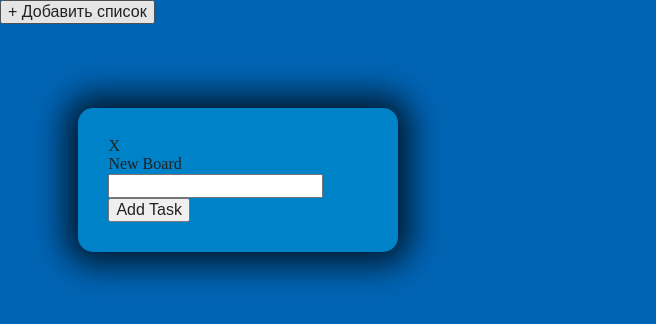
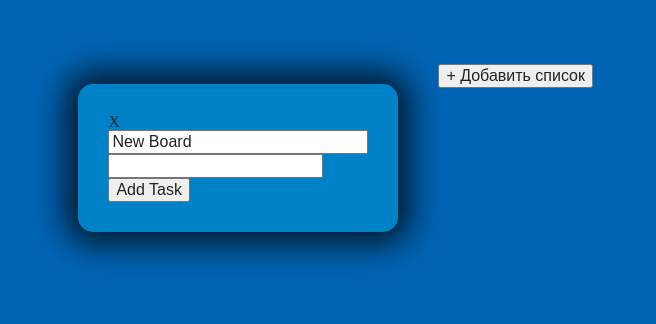
Before and after one commit to DarkOutX/task-manager, a React (Create React App) app: page / in a window 1280 px wide. Both pictures are taken after a click on the button "+ Добавить список". Shown: the top 324 px of the page, without its empty margins (0-656 px from the left). Built offline with nearby package versions, Linux system fonts and the light colour scheme.

Commit message:
Renaming boards

```diff
--- a/src/App.js
+++ b/src/App.js
@@ -1,12 +1,9 @@
 import './reset.css';
 import './App.scss';
 import Boards from './components/Boards.js';
-import BoardAdder from './components/BoardAdder.js';
-
 
 const App = () => (
   <div className="App">
-    <BoardAdder />
     <Boards />
   </div>
 )
--- a/src/App.scss
+++ b/src/App.scss
@@ -44,14 +44,15 @@ body {
 	display: flex;
 	width: 100%;
 	cursor: pointer;
+	border-bottom: 2px solid black;
+	margin: 8px 0;
 
 	input, span {
 		position: relative;
 		width: 100%;
 		background: none;
 		border: none;
-		border-bottom: 2px solid black;
-		margin: 3px 0 5px 0;
+		padding: 0 4pt;
 	}
 
 	&:not(:hover) &-del-btn, &:not(:hover) &-edit-btn {
--- a/src/actions/index.js
+++ b/src/actions/index.js
@@ -35,3 +35,8 @@ export const deleteBoard = (id) => ({
   type: 'DELETE_BOARD',
   id
 })
+export const renameBoard = (id, name) => ({
+  type: 'RENAME_BOARD',
+  id,
+  name
+})
--- a/src/components/Board.js
+++ b/src/components/Board.js
@@ -1,9 +1,11 @@
 import Task from './Task'
 import TaskAdder from './TaskAdder'
 import { connect } from 'react-redux'
-import { deleteBoard, moveTask } from '../actions'
+import { deleteBoard, moveTask, renameBoard } from '../actions'
 
 const Board = ({ id, name, tasks, dispatch }) => {
+
+	let input;
 
 	const handleDrop = (e) => {
 		if(!window.draggingTask) return;
@@ -22,7 +24,11 @@ const Board = ({ id, name, tasks, dispatch }) => {
 		>
 			X
 		</div>
-    	<h4>{name}</h4>
+		<input
+    		ref={node => (input = node)}
+    		value={name}
+    		onChange={(e)=>{ dispatch(renameBoard(id, input.value)) }}
+		/>
     	<ul>
 	    	{tasks.map(task => (
 	    		<Task
--- a/src/components/Boards.js
+++ b/src/components/Boards.js
@@ -1,5 +1,6 @@
 import { connect } from 'react-redux'
 import Board from './Board'
+import BoardAdder from './BoardAdder.js';
 
 const Boards = ({ boards, tasks }) => {
   return (
@@ -7,6 +8,7 @@ const Boards = ({ boards, tasks }) => {
     	{boards.map(board => (
     		<Board key={board.id} {...board} tasks={tasks.filter(t => t.boardId === board.id)} />
 		))}
+    	<BoardAdder/>
     </div>
   );
 }
--- a/src/components/Task.js
+++ b/src/components/Task.js
@@ -28,7 +28,7 @@ const Task = ({ id, text, done, dispatch }) => {
 		      textDecoration: done ? 'line-through' : 'none'
 		    }}
 		    disabled
-		/>
+		  />
     	<a className="task-edit-btn" onClick={toggleEdit}>ED</a>
     	<a className="task-del-btn" onClick={(e)=>{ dispatch(deleteTask(id)) }}>DEL</a>
     </li>
--- a/src/reducers/boards.js
+++ b/src/reducers/boards.js
@@ -10,6 +10,10 @@ const boards = (state = [], action) => {
       ]
     case 'DELETE_BOARD':
       return state.filter(t => t.id != action.id);
+    case 'RENAME_BOARD':
+      return state.map(t =>
+        t.id === action.id ? { ...t, name: action.name } : t
+      )
     default:
       return state
   }
```
